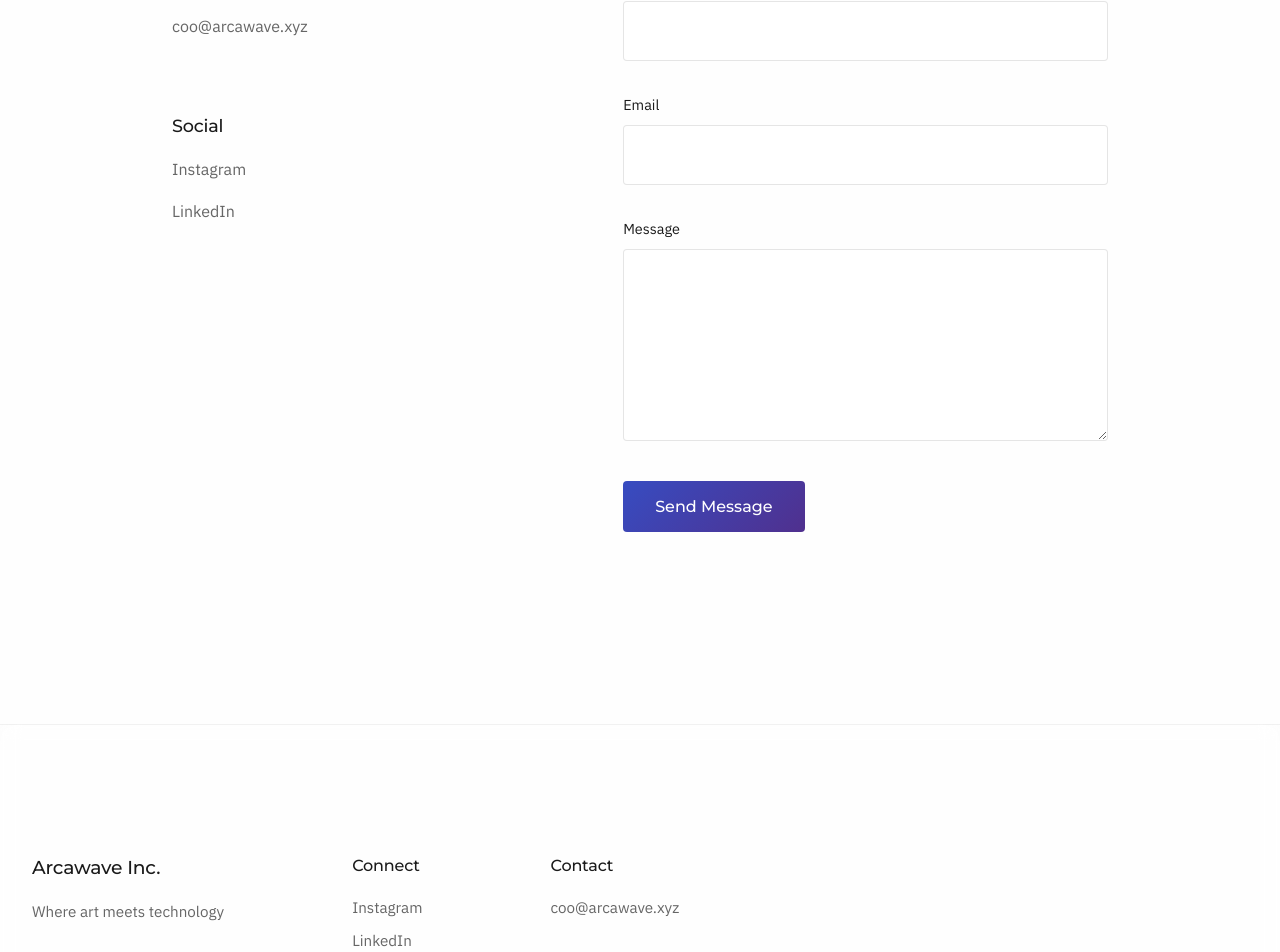
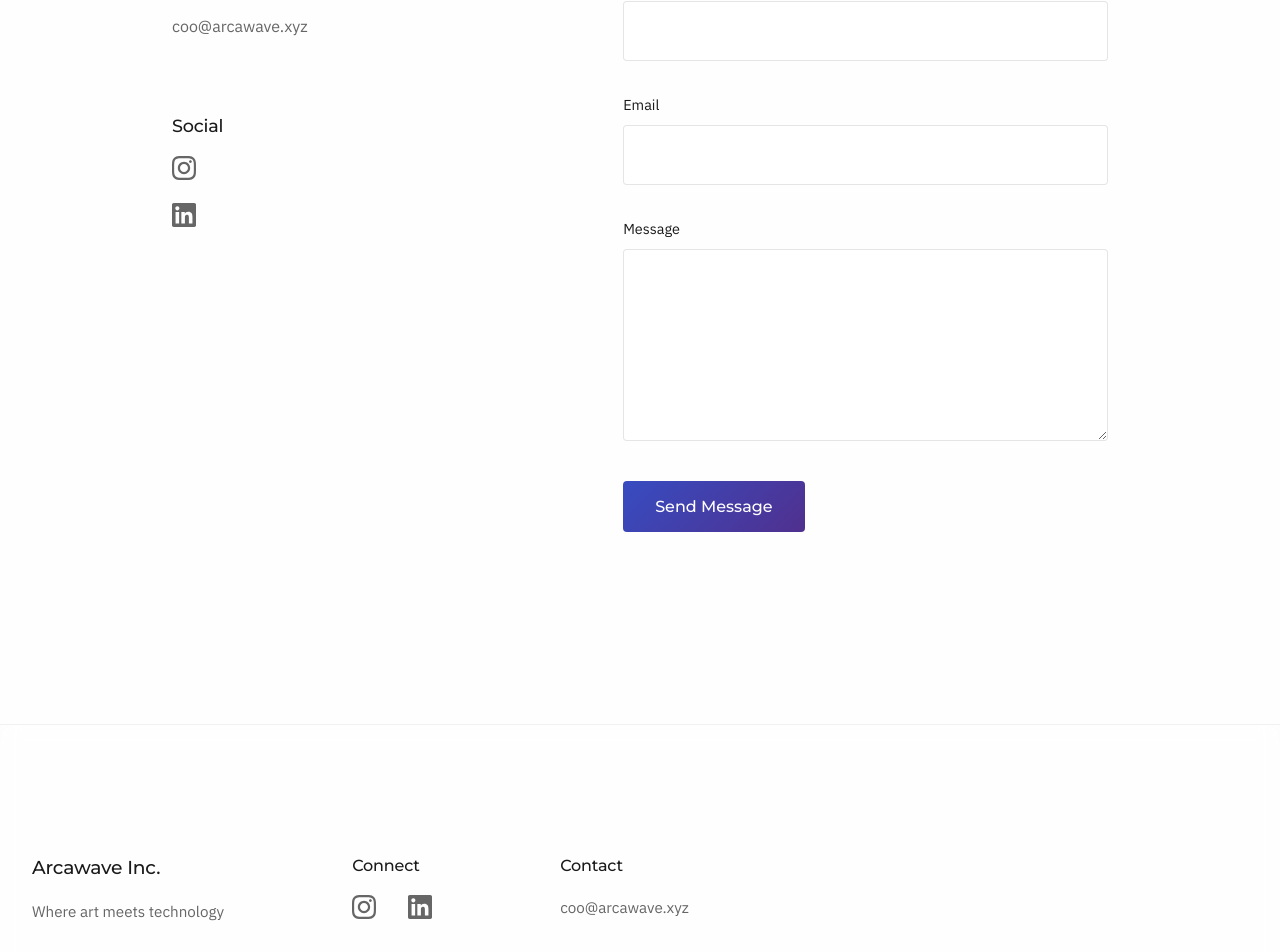
Before and after one commit to 17wolfgwang/arcawave, a React (Vite) app: page / in a window 1280 px wide. Shown: the part 3923-4875 px from the top of the page. Built offline with nearby package versions, Linux system fonts and the light colour scheme; a web font is replaced by a local one.

Commit message:
UPDATE:Responsive layout fix

```diff
--- a/src/components/Contact.jsx
+++ b/src/components/Contact.jsx
@@ -78,8 +78,16 @@
             <div className="contact-item">
               <h3>Social</h3>
               <div className="social-links">
-                <a href="https://www.instagram.com/fluxrs_ai/" target="_blank" rel="noopener noreferrer" className="social-link">Instagram</a>
-                <a href="https://www.linkedin.com/company/arcawave/" target="_blank" rel="noopener noreferrer" className="social-link">LinkedIn</a>
+                <a href="https://www.instagram.com/fluxrs_ai/" target="_blank" rel="noopener noreferrer" className="social-link" aria-label="Instagram">
+                  <svg width="24" height="24" viewBox="0 0 24 24" fill="none" xmlns="http://www.w3.org/2000/svg">
+                    <path d="M12 2.163c3.204 0 3.584.012 4.85.07 3.252.148 4.771 1.691 4.919 4.919.058 1.265.069 1.645.069 4.849 0 3.205-.012 3.584-.069 4.849-.149 3.225-1.664 4.771-4.919 4.919-1.266.058-1.644.07-4.85.07-3.204 0-3.584-.012-4.849-.07-3.26-.149-4.771-1.699-4.919-4.92-.058-1.265-.07-1.644-.07-4.849 0-3.204.013-3.583.07-4.849.149-3.227 1.664-4.771 4.919-4.919 1.266-.057 1.645-.069 4.849-.069zm0-2.163c-3.259 0-3.667.014-4.947.072-4.358.2-6.78 2.618-6.98 6.98-.059 1.281-.073 1.689-.073 4.948 0 3.259.014 3.668.072 4.948.2 4.358 2.618 6.78 6.98 6.98 1.281.058 1.689.072 4.948.072 3.259 0 3.668-.014 4.948-.072 4.354-.2 6.782-2.618 6.979-6.98.059-1.28.073-1.689.073-4.948 0-3.259-.014-3.667-.072-4.947-.196-4.354-2.617-6.78-6.979-6.98-1.281-.059-1.69-.073-4.949-.073zm0 5.838c-3.403 0-6.162 2.759-6.162 6.162s2.759 6.163 6.162 6.163 6.162-2.759 6.162-6.163c0-3.403-2.759-6.162-6.162-6.162zm0 10.162c-2.209 0-4-1.79-4-4 0-2.209 1.791-4 4-4s4 1.791 4 4c0 2.21-1.791 4-4 4zm6.406-11.845c-.796 0-1.441.645-1.441 1.44s.645 1.44 1.441 1.44c.795 0 1.439-.645 1.439-1.44s-.644-1.44-1.439-1.44z" fill="currentColor" />
+                  </svg>
+                </a>
+                <a href="https://www.linkedin.com/company/arcawave/" target="_blank" rel="noopener noreferrer" className="social-link" aria-label="LinkedIn">
+                  <svg width="24" height="24" viewBox="0 0 24 24" fill="none" xmlns="http://www.w3.org/2000/svg">
+                    <path d="M20.447 20.452h-3.554v-5.569c0-1.328-.027-3.037-1.852-3.037-1.853 0-2.136 1.445-2.136 2.939v5.667H9.351V9h3.414v1.561h.046c.477-.9 1.637-1.85 3.37-1.85 3.601 0 4.267 2.37 4.267 5.455v6.286zM5.337 7.433c-1.144 0-2.063-.926-2.063-2.065 0-1.138.92-2.063 2.063-2.063 1.14 0 2.064.925 2.064 2.063 0 1.139-.925 2.065-2.064 2.065zm1.782 13.019H3.555V9h3.564v11.452zM22.225 0H1.771C.792 0 0 .774 0 1.729v20.542C0 23.227.792 24 1.771 24h20.451C23.2 24 24 23.227 24 22.271V1.729C24 .774 23.2 0 22.222 0h.003z" fill="currentColor" />
+                  </svg>
+                </a>
               </div>
             </div>
           </div>
--- a/src/components/Footer.jsx
+++ b/src/components/Footer.jsx
@@ -10,8 +10,18 @@
         </div>
         <div className="footer-section">
           <h4>Connect</h4>
-          <a href="https://www.instagram.com/fluxrs_ai/" target="_blank" rel="noopener noreferrer">Instagram</a>
-          <a href="https://www.linkedin.com/company/arcawave/" target="_blank" rel="noopener noreferrer">LinkedIn</a>
+          <div className="footer-social-links">
+            <a href="https://www.instagram.com/fluxrs_ai/" target="_blank" rel="noopener noreferrer" aria-label="Instagram">
+              <svg width="24" height="24" viewBox="0 0 24 24" fill="none" xmlns="http://www.w3.org/2000/svg">
+                <path d="M12 2.163c3.204 0 3.584.012 4.85.07 3.252.148 4.771 1.691 4.919 4.919.058 1.265.069 1.645.069 4.849 0 3.205-.012 3.584-.069 4.849-.149 3.225-1.664 4.771-4.919 4.919-1.266.058-1.644.07-4.85.07-3.204 0-3.584-.012-4.849-.07-3.26-.149-4.771-1.699-4.919-4.92-.058-1.265-.07-1.644-.07-4.849 0-3.204.013-3.583.07-4.849.149-3.227 1.664-4.771 4.919-4.919 1.266-.057 1.645-.069 4.849-.069zm0-2.163c-3.259 0-3.667.014-4.947.072-4.358.2-6.78 2.618-6.98 6.98-.059 1.281-.073 1.689-.073 4.948 0 3.259.014 3.668.072 4.948.2 4.358 2.618 6.78 6.98 6.98 1.281.058 1.689.072 4.948.072 3.259 0 3.668-.014 4.948-.072 4.354-.2 6.782-2.618 6.979-6.98.059-1.28.073-1.689.073-4.948 0-3.259-.014-3.667-.072-4.947-.196-4.354-2.617-6.78-6.979-6.98-1.281-.059-1.69-.073-4.949-.073zm0 5.838c-3.403 0-6.162 2.759-6.162 6.162s2.759 6.163 6.162 6.163 6.162-2.759 6.162-6.163c0-3.403-2.759-6.162-6.162-6.162zm0 10.162c-2.209 0-4-1.79-4-4 0-2.209 1.791-4 4-4s4 1.791 4 4c0 2.21-1.791 4-4 4zm6.406-11.845c-.796 0-1.441.645-1.441 1.44s.645 1.44 1.441 1.44c.795 0 1.439-.645 1.439-1.44s-.644-1.44-1.439-1.44z" fill="currentColor"/>
+              </svg>
+            </a>
+            <a href="https://www.linkedin.com/company/arcawave/" target="_blank" rel="noopener noreferrer" aria-label="LinkedIn">
+              <svg width="24" height="24" viewBox="0 0 24 24" fill="none" xmlns="http://www.w3.org/2000/svg">
+                <path d="M20.447 20.452h-3.554v-5.569c0-1.328-.027-3.037-1.852-3.037-1.853 0-2.136 1.445-2.136 2.939v5.667H9.351V9h3.414v1.561h.046c.477-.9 1.637-1.85 3.37-1.85 3.601 0 4.267 2.37 4.267 5.455v6.286zM5.337 7.433c-1.144 0-2.063-.926-2.063-2.065 0-1.138.92-2.063 2.063-2.063 1.14 0 2.064.925 2.064 2.063 0 1.139-.925 2.065-2.064 2.065zm1.782 13.019H3.555V9h3.564v11.452zM22.225 0H1.771C.792 0 0 .774 0 1.729v20.542C0 23.227.792 24 1.771 24h20.451C23.2 24 24 23.227 24 22.271V1.729C24 .774 23.2 0 22.222 0h.003z" fill="currentColor"/>
+              </svg>
+            </a>
+          </div>
         </div>
         <div className="footer-section">
           <h4>Contact</h4>
--- a/src/styles.css
+++ b/src/styles.css
@@ -1533,9 +1533,47 @@
     transition: color 0.3s ease;
     letter-spacing: 0;
     line-height: 1.65;
+    display: inline-flex;
+    align-items: center;
+    justify-content: center;
 }
 
 .social-link:hover {
+    color: var(--color-primary);
+}
+
+.social-link svg {
+    width: 24px;
+    height: 24px;
+    transition: transform 0.3s ease, color 0.3s ease;
+}
+
+.social-link:hover svg {
+    transform: scale(1.1);
+    color: var(--color-primary);
+}
+
+.footer-social-links {
+    display: flex;
+    flex-direction: row;
+    gap: var(--spacing-md);
+    align-items: center;
+}
+
+.footer-social-links a {
+    display: inline-flex;
+    align-items: center;
+    justify-content: center;
+}
+
+.footer-social-links svg {
+    width: 24px;
+    height: 24px;
+    transition: transform 0.3s ease, color 0.3s ease;
+}
+
+.footer-social-links a:hover svg {
+    transform: scale(1.1);
     color: var(--color-primary);
 }
 
@@ -1742,13 +1780,15 @@
     }
 
     .hero {
-        padding: calc(var(--spacing-md) + 50px) 1rem var(--spacing-lg);
+        padding: calc(var(--spacing-lg) + 50px) 1rem var(--spacing-lg);
         min-height: auto;
     }
 
     .hero-content {
         width: 100%;
         max-width: 100%;
+        margin-top: var(--spacing-lg);
+        margin-bottom: var(--spacing-xl);
     }
 
     .hero-title {
@@ -1777,8 +1817,10 @@
     }
 
     .hero-features-section {
-        padding: var(--spacing-lg) 1rem;
+        padding: var(--spacing-xl) 1rem var(--spacing-xl) 1rem;
         margin: 0;
+        margin-top: var(--spacing-lg);
+        margin-bottom: var(--spacing-xl);
     }
 
     .hero-features {
@@ -1887,7 +1929,8 @@
     }
 
     .gallery {
-        padding: var(--spacing-lg) 1rem;
+        padding: var(--spacing-xl) 1rem;
+        margin-top: var(--spacing-xl);
     }
 
     .gallery-header {
@@ -1921,7 +1964,7 @@
     }
 
     .gallery-info {
-        padding: var(--spacing-sm);
+        padding: var(--spacing-md);
     }
 
     .gallery-info h3 {
@@ -1933,11 +1976,12 @@
     }
 
     .about {
-        padding: var(--spacing-lg) 1rem;
+        padding: var(--spacing-xl) 1rem;
+        margin-top: var(--spacing-xl);
     }
 
     .about-header {
-        margin-bottom: var(--spacing-md);
+        margin-bottom: var(--spacing-lg);
         padding: 0 var(--spacing-xs);
     }
 
@@ -2116,7 +2160,8 @@
     }
 
     .contact {
-        padding: var(--spacing-lg) 1rem;
+        padding: var(--spacing-xl) 1rem;
+        margin-top: var(--spacing-xl);
     }
 
     .contact-header {
@@ -2163,8 +2208,32 @@
     }
 
     .social-link {
-        padding: 0.5rem 1rem;
+        padding: 0;
         font-size: 0.875rem;
+    }
+
+    .social-link svg {
+        width: 24px;
+        height: 24px;
+    }
+
+    .footer-social-links {
+        display: flex;
+        flex-direction: row;
+        gap: var(--spacing-md);
+        align-items: center;
+        justify-content: flex-end;
+    }
+
+    .footer-social-links a {
+        display: inline-flex;
+        align-items: center;
+        justify-content: center;
+    }
+
+    .footer-social-links svg {
+        width: 24px;
+        height: 24px;
     }
 
     .contact-form {
@@ -2213,15 +2282,36 @@
         gap: var(--spacing-md);
         flex-direction: column;
         padding: 0;
+        text-align: right;
     }
 
     .footer-section {
-        text-align: left;
+        text-align: right;
         padding: 0;
+    }
+
+    .footer-social-links {
+        display: flex;
+        flex-direction: row;
+        gap: var(--spacing-md);
+        align-items: center;
+        justify-content: flex-end;
+    }
+
+    .footer-social-links a {
+        display: inline-flex;
+        align-items: center;
+        justify-content: center;
+    }
+
+    .footer-social-links svg {
+        width: 24px;
+        height: 24px;
     }
 
     .footer-bottom {
         padding-top: var(--spacing-md);
+        text-align: right;
     }
 
     .footer-section h3,
@@ -2277,7 +2367,12 @@
     }
 
     .hero {
-        padding: calc(var(--spacing-md) + 45px) 1rem var(--spacing-lg);
+        padding: calc(var(--spacing-lg) + 45px) 1rem var(--spacing-lg);
+    }
+
+    .hero-content {
+        margin-top: var(--spacing-lg);
+        margin-bottom: var(--spacing-xl);
     }
 
     .hero-title {
@@ -2299,7 +2394,9 @@
     }
 
     .hero-features-section {
-        padding: var(--spacing-lg) 1rem;
+        padding: var(--spacing-xl) 1rem;
+        margin-top: var(--spacing-lg);
+        margin-bottom: var(--spacing-xl);
     }
 
     .hero-features {
@@ -2342,7 +2439,8 @@
     }
 
     .gallery {
-        padding: var(--spacing-lg) 1rem;
+        padding: var(--spacing-xl) 1rem;
+        margin-top: var(--spacing-xl);
     }
 
     .gallery-header {
@@ -2370,7 +2468,7 @@
     }
 
     .gallery-info {
-        padding: var(--spacing-xs);
+        padding: var(--spacing-md);
     }
 
     .gallery-info h3 {
@@ -2382,11 +2480,12 @@
     }
 
     .about {
-        padding: var(--spacing-lg) 1rem;
+        padding: var(--spacing-xl) 1rem;
+        margin-top: var(--spacing-xl);
     }
 
     .about-header {
-        margin-bottom: var(--spacing-sm);
+        margin-bottom: var(--spacing-lg);
     }
 
     .about-features-grid {
@@ -2485,7 +2584,8 @@
     }
 
     .contact {
-        padding: var(--spacing-lg) 1rem;
+        padding: var(--spacing-xl) 1rem;
+        margin-top: var(--spacing-xl);
     }
 
     .contact-header {
@@ -2548,15 +2648,17 @@
 
     .footer-content {
         padding: 0;
+        text-align: right;
     }
 
     .footer-section {
-        text-align: left;
+        text-align: right;
         padding: 0;
     }
 
     .footer-bottom {
         padding-top: var(--spacing-sm);
+        text-align: right;
     }
 
     .footer-section h3,
@@ -2567,6 +2669,25 @@
     .footer-section p,
     .footer-section a {
         font-size: 0.8rem;
+    }
+
+    .footer-social-links {
+        display: flex;
+        flex-direction: row;
+        gap: var(--spacing-md);
+        align-items: center;
+        justify-content: flex-end;
+    }
+
+    .footer-social-links a {
+        display: inline-flex;
+        align-items: center;
+        justify-content: center;
+    }
+
+    .footer-social-links svg {
+        width: 24px;
+        height: 24px;
     }
 }
 
```
